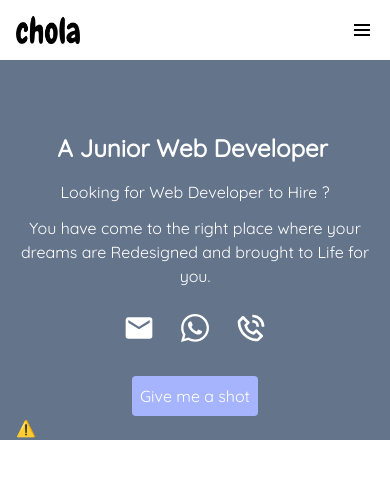
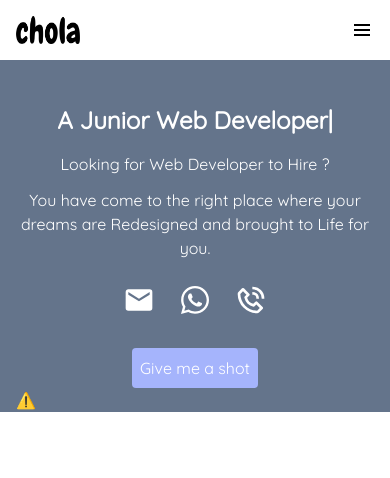
Before and after one commit to DC-21/MyPortfolio, a React (Vite) app: page / in a window 390 px wide. Shown: the top 478 px of the page. Built offline with nearby package versions, Linux system fonts and the light colour scheme; no server answers.

Commit message:
first commit

```diff
--- a/src/components/Hero.jsx
+++ b/src/components/Hero.jsx
@@ -5,7 +5,7 @@ import { Player } from '@lottiefiles/react-lottie-player';
 
 const Hero = () => {
   return (
-    <div className='flex px-4 md:px-8  flex-wrap w-full lg:h-screen h-fit pt-8 bg-slate-500'>
+    <div className='flex px-4 md:px-8  flex-wrap w-full lg:h-screen h-fit pt-1 bg-slate-500'>
       <div className='md:w-1/2 w-full pt-10 items-center'>
         <div>
           <TypeAnimation
@@ -14,7 +14,7 @@ const Hero = () => {
               'A Junior Web Developer', 2000,
               'A Web Penetration Tester', 2000
             ]}
-            className="text-2xl md:text-left text-center w-full font-bold text-left pt-0 text-white"
+            className="text-2xl md:text-left text-center w-full font-bold pt-0 text-white"
             repeat={Infinity}
             wrapper="p"
           />
```
